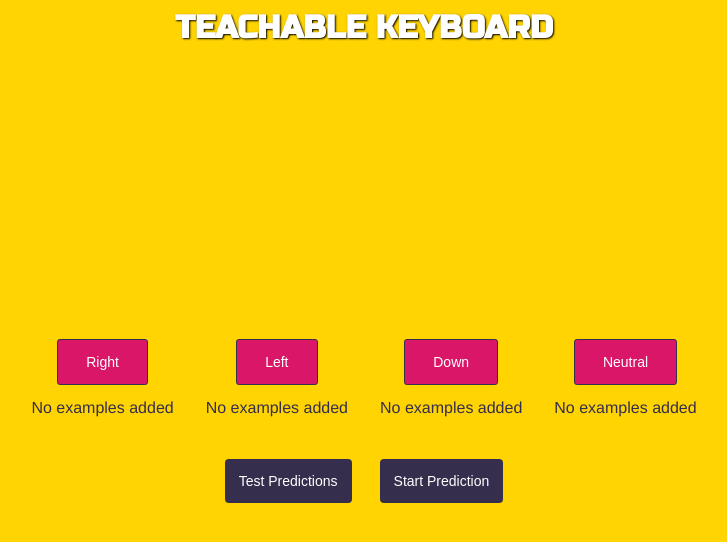
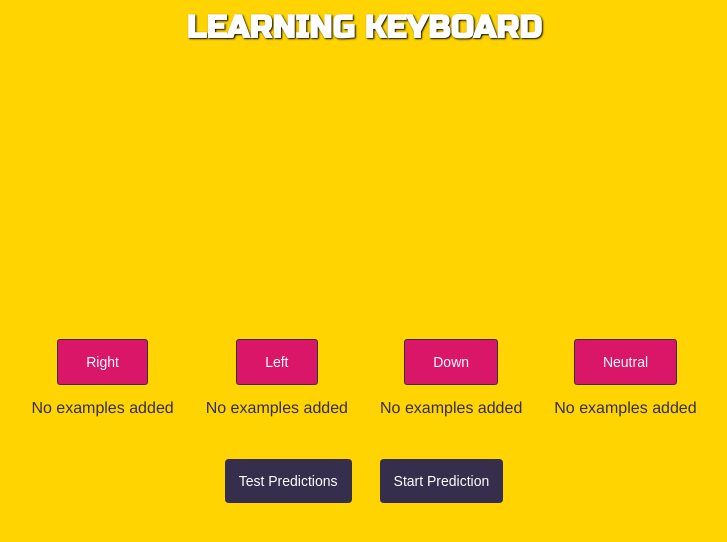
Before and after one commit to vvvirenyu/tensorflow-learning-keyboard, a website with bundled scripts: page training.html in a window 1280 px wide. Shown: the whole page, without its empty margins (276-1003 px from the left). Built offline with nearby package versions, Linux system fonts and the light colour scheme; no server answers; what @tensorflow-models/knn-classifier, @tensorflow-models/mobilenet would draw is missing.

Commit message:
final update

```diff
--- a/training.html
+++ b/training.html
@@ -8,7 +8,7 @@
   <link rel="stylesheet" href="css/training.css">
 </head>
 <body>
-    <h1>Teachable keyboard</h1>
+    <h1>Learning keyboard</h1>
     <section class="training-section">
     </section>
 
```
